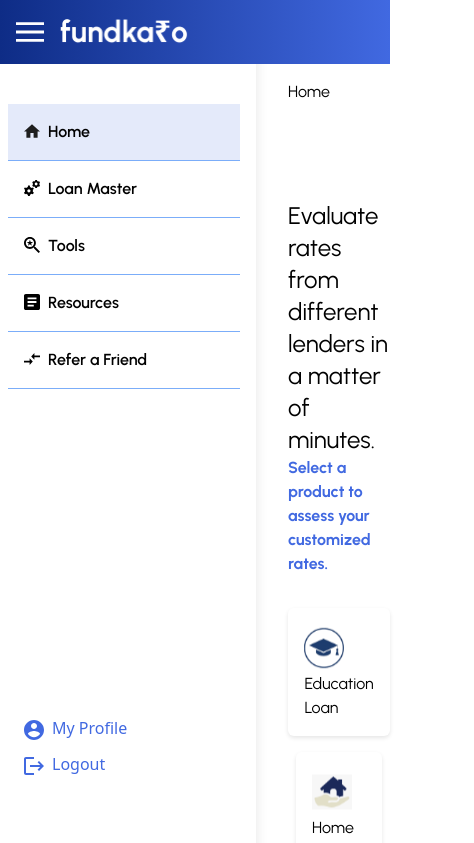
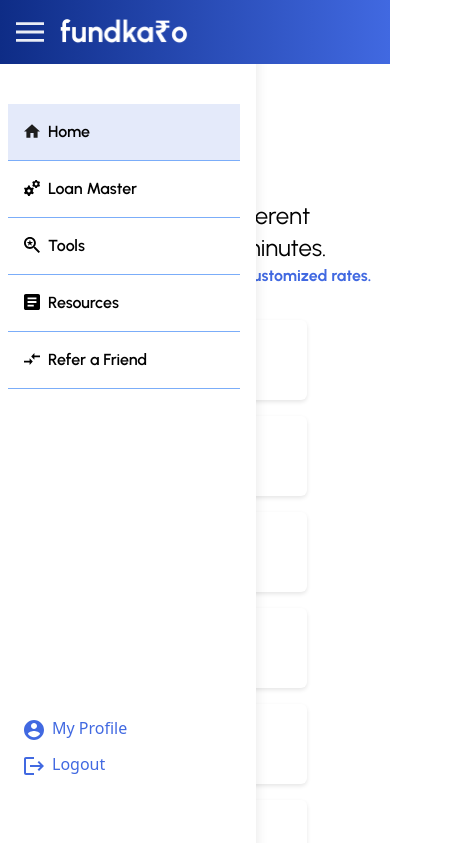
Before and after one commit to Vats-shivam/FundkaroAdmin, a React app: page /user/dashboard in a window 390 px wide. Shown: the top 843 px of the page, 474 px wide, since content can reach past the window. Built offline with nearby package versions, Linux system fonts and the light colour scheme; the HTML template or start-up script is replaced by a standard one.

Commit message:
fix sidebar for mobile devices

```diff
--- a/src/components/DashboardHome.jsx
+++ b/src/components/DashboardHome.jsx
@@ -21,7 +21,7 @@ function DashboardHome() {
     return;
   }
   return (
-    <div>
+    <div className='ml-2 mr-2'>
       <section id="d-home">
         Home
       </section>
--- a/src/components/SideDashboard.jsx
+++ b/src/components/SideDashboard.jsx
@@ -21,7 +21,7 @@ function SideDashboard(props) {
     }
 
     return (
-        props.Open ? (<div className="z-10 fixed top-8 shadow-primaryShadow h-screen pt-8 w-64 pr-4 pl-2 transition-transform duration-300">
+        props.Open ? (<div className="z-10 bg-white fixed top-8 shadow-primaryShadow h-screen pt-8 w-64 pr-4 pl-2 transition-transform duration-300">
             <div className="mt-10">
                 {items.map((item,index) => {
                     return (
--- a/src/pages/Dashboard.jsx
+++ b/src/pages/Dashboard.jsx
@@ -1,14 +1,16 @@
 import NameNavbar from '../components/NameNavbar';
 import SideDashboard from '../components/SideDashboard';
 import { useState } from 'react';
+import { useRef } from 'react';
 
 function Dashboard({children}) {
   const [Open, setOpen] = useState(true);
+  const windowSize = useRef([window.innerWidth, window.innerHeight]);
   return (
     <div className='h-screen w-screen'>
       <NameNavbar Open={Open} setOpen={setOpen}/>
       <SideDashboard Open={Open}/>
-      <div className={'mt-20 font-primaryFont '+ (Open ? 'ml-72 slide-in' : 'slide-out')}>
+      <div className={'mt-20 font-primaryFont '+ (Open && windowSize[0] > 600 ? 'ml-72 slide-in' : 'slide-out')}>
           {children}
     </div>
   </div>
```
